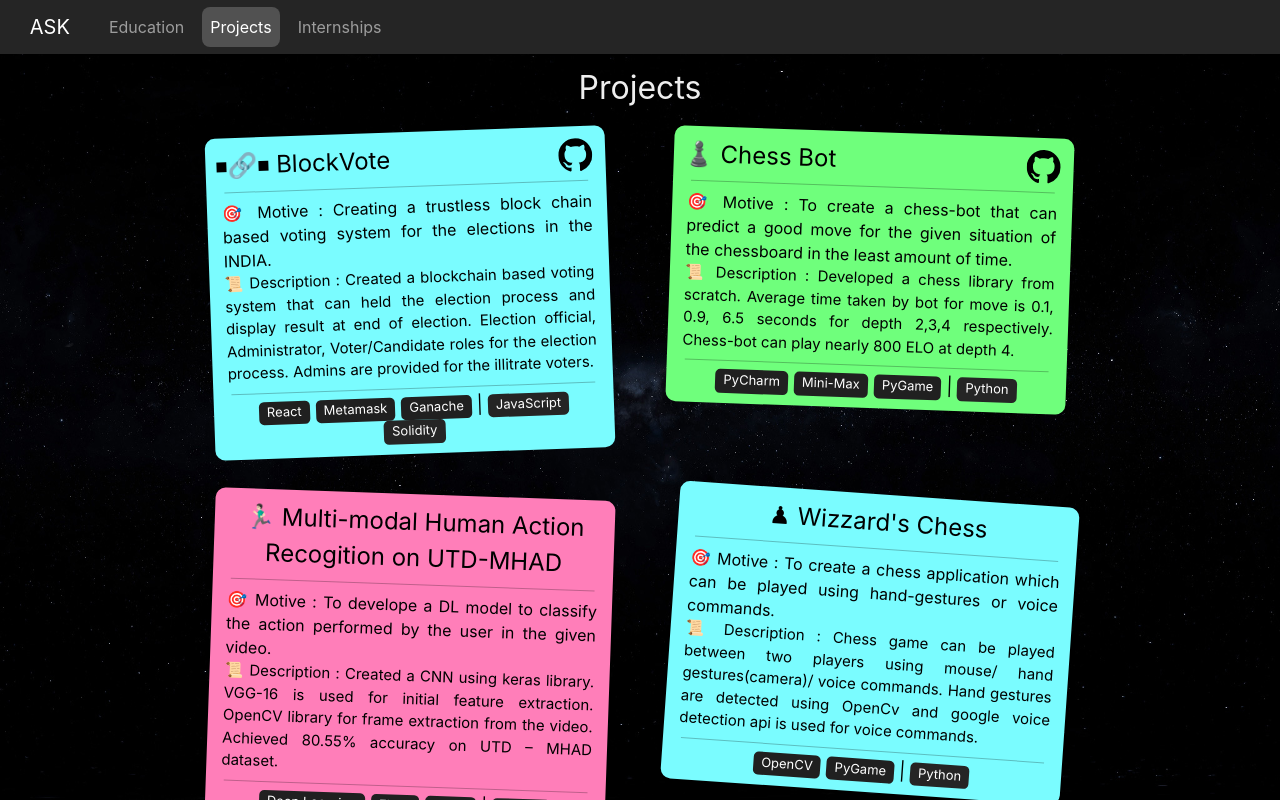
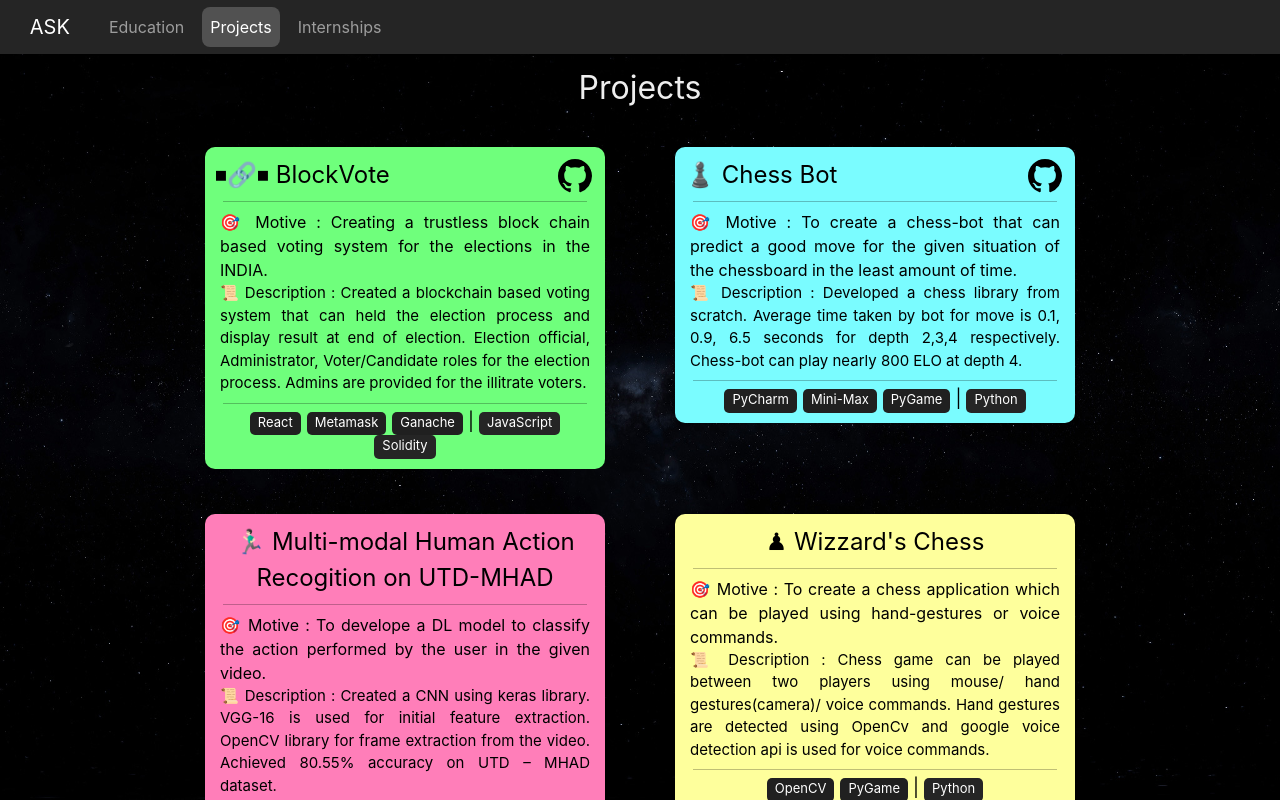
Before and after one commit to AtharvaSKarande/My-Website, a React (Vite) app: page /projects in a window 1280 px wide. Shown: the top 800 px of the page. Built offline with nearby package versions, Linux system fonts and the light colour scheme.

Commit message:
UI Fixes.

```diff
--- a/data/Education_data.js
+++ b/data/Education_data.js
@@ -6,7 +6,7 @@ const Educations = [
     institute_type: "School",
     from: "Sane Guruj Primary School",
     location: "Hadapsar, Pune",
-    duration: "2006 - 20011",
+    duration: "2006 - 2011",
     years: "6 years",
   },
   {
--- a/src/components/ProjectCard.jsx
+++ b/src/components/ProjectCard.jsx
@@ -1,23 +1,8 @@
 import "../css/ProjectCard.css";
 
-const COLOR = ["#6fff7c", " #7afcff", " #ff7eb9", "#feff9c"];
-const ROTATIONS = ["-4deg", "-2deg", "0deg", "2deg", "4deg"];
-
 const ProjectCard = (props) => {
-  const getColor = () => {
-    return COLOR[Math.floor(Math.random() * 1000) % COLOR.length];
-  };
-  const getRotation = () => {
-    return ROTATIONS[Math.floor(Math.random() * 1000) % ROTATIONS.length];
-  };
   return (
-    <div
-      className="ProjectCard_back"
-      style={{
-        backgroundColor: getColor(),
-        transform: `rotate(${getRotation()})`,
-      }}
-    >
+    <div className="ProjectCard_back">
       <div className="Proj_title">
         {props.Project.title}
         {props.Project.github && (
--- a/src/css/Home.css
+++ b/src/css/Home.css
@@ -2,6 +2,7 @@
   margin: 2rem;
   height: 300px;
   width: 300px;
+  border-radius: 150px;
 }
 
 .home__name {
--- a/src/css/ProjectCard.css
+++ b/src/css/ProjectCard.css
@@ -1,10 +1,25 @@
 .ProjectCard_back {
-  margin: 20px 30px 20px 30px;
+  margin: 35px 35px 10px 35px;
   padding: 10px;
   width: 400px;
   height: fit-content;
   border-radius: 10px;
   color: black;
+  background-color: #6fff7c;
+  transition-duration: 0.25s;
+}
+.ProjectCard_back:hover {
+  transform: scale(1.2);
+}
+
+.ProjectCard_back:nth-child(3n) {
+  background-color: #ff7eb9;
+}
+.ProjectCard_back:nth-child(2n) {
+  background-color: #7afcff;
+}
+.ProjectCard_back:nth-child(4n) {
+  background-color: #feff9c;
 }
 
 .Proj_title {
--- a/src/index.css
+++ b/src/index.css
@@ -20,3 +20,25 @@ code {
   font-family: source-code-pro, Menlo, Monaco, Consolas, "Courier New",
     monospace;
 }
+/* Scrollbar */
+/* width */
+::-webkit-scrollbar {
+  width: 10px;
+}
+
+/* Track */
+::-webkit-scrollbar-track {
+  background: rgba(255, 255, 255, 0.2);
+  border-radius: 5px;
+}
+
+/* Handle */
+::-webkit-scrollbar-thumb {
+  background: rgba(255, 255, 255, 0.4);
+  border-radius: 5px;
+}
+
+/* Handle on hover */
+::-webkit-scrollbar-thumb:hover {
+  background: rgba(255, 255, 255);
+}
--- a/src/pages/Home.jsx
+++ b/src/pages/Home.jsx
@@ -1,10 +1,11 @@
 import logo from "../favicon.svg";
+import profilePic from "/profilePic.png";
 import "../css/Home.css";
 
 const Home = () => {
   return (
     <div>
-      <img className="home__photo" src={logo} />
+      <img className="home__photo" src={profilePic} />
       <p className="home__name">Atharva Sunil Karande</p>
       <p className="home__desc">
         👋Hi! This is Atharva. A student of Indian Institute of Information
```
Also changed, not shown: 1 other file (tests, documents, lock files or other folders).
